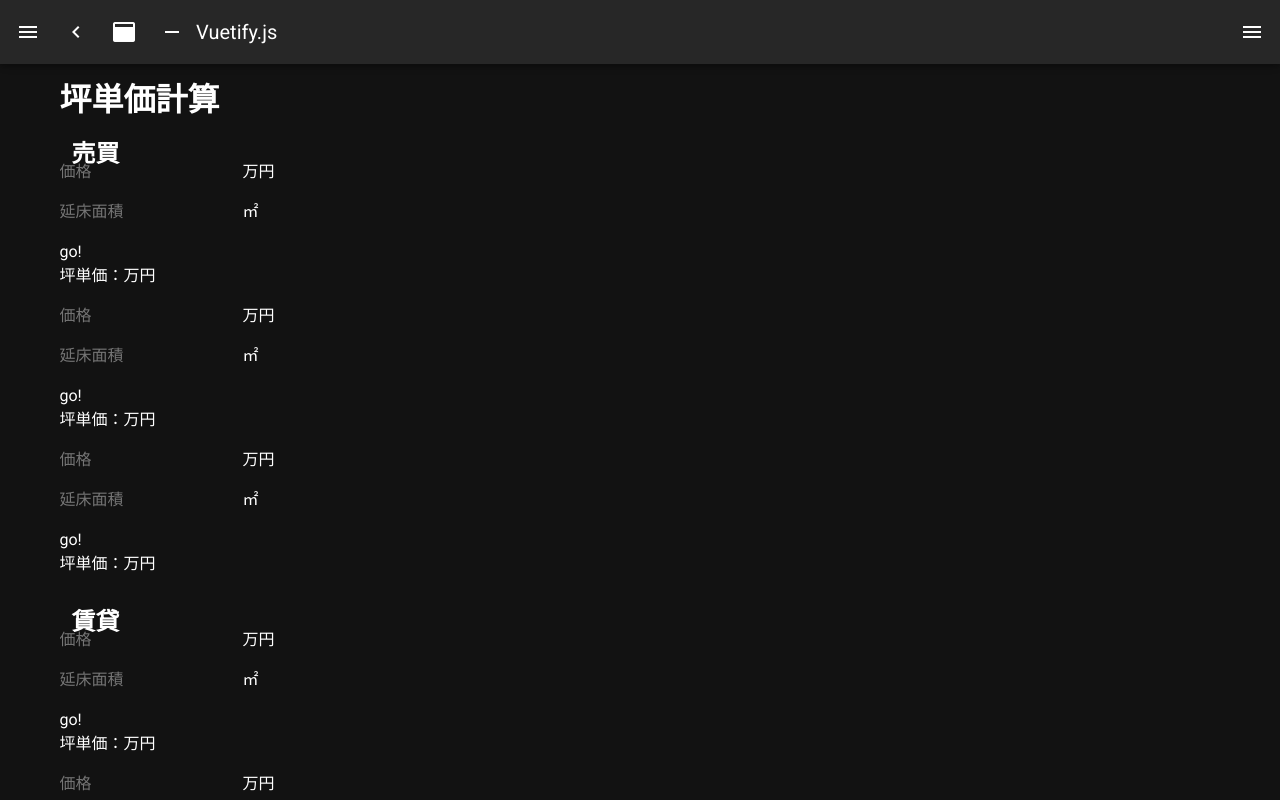
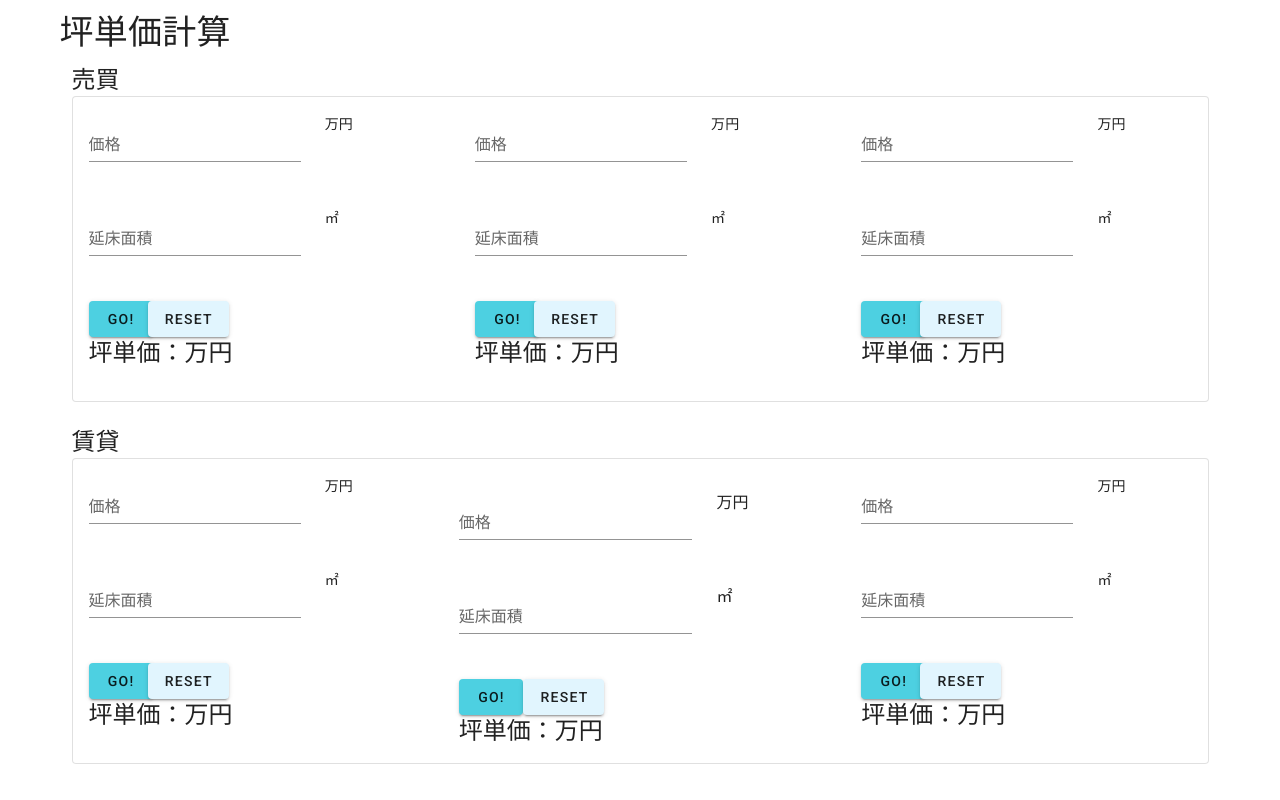
Before and after one commit to yamadabc/unit-price-calculator, a Nuxt app: page / in a window 1280 px wide. Shown: the top 800 px of the page. Built offline with nearby package versions, Linux system fonts and the light colour scheme.

Commit message:
vuetify実装

```diff
--- a/components/Calculator.vue
+++ b/components/Calculator.vue
@@ -1,9 +1,32 @@
 <template>
     <section>
-        <p><input type="text" v-model="price" placeholder="価格" />万円</p>
-        <p><input type="text" v-model="area" placeholder="延床面積" />㎡</p>
-        <button @click='calculate(price,area)'>go!</button>
-        <p>坪単価：{{ data.unitPrice }}万円</p>
+        <v-form ref="form">
+            <v-row>
+                <v-col cols='12' md='8'>
+                    <v-text-field type="text" v-model="price" label="価格" required></v-text-field>
+                </v-col>
+                <v-col cols='12' md='4'>
+                    <p>万円</p>
+                </v-col>
+            </v-row>
+            <v-row>
+                <v-col cols='12' md='8'>
+                    <v-text-field type="text" v-model="area" label="延床面積" required></v-text-field>
+                </v-col>
+                <v-col cols='12' md='4'>
+                    <p>㎡</p>
+                </v-col>
+            </v-row>
+            <v-row>
+                <v-col cols='12' md='2'>
+                    <v-btn class='d-flex flex-row' color="cyan lighten-2" @click='calculate(price,area)'>go!</v-btn>
+                </v-col>
+                <v-col cols='12' md='2'>
+                    <v-btn class='d-flex flex-row' color="light-blue lighten-5" @click='clear'>reset</v-btn>
+                </v-col>
+            </v-row>
+        </v-form>
+        <p class='headline'>坪単価：{{ data.unitPrice }}万円</p>
     </section>
 </template>
 
@@ -23,6 +46,15 @@
             calculate(price, area) {
                 this.data.unitPrice = Math.round(price / (area / 3.30578));
             },
+            clear() {
+                this.$refs.form.reset()
+                this.data.unitPrice = ''
+            }
         }
     })
 </script>
+<style>
+    p {
+        padding: 0;
+    }
+</style>
--- a/layouts/default.vue
+++ b/layouts/default.vue
@@ -1,90 +1,11 @@
 <template>
-  <v-app dark>
-    <v-navigation-drawer
-      v-model="drawer"
-      :mini-variant="miniVariant"
-      :clipped="clipped"
-      fixed
-      app
-    >
-      <v-list>
-        <v-list-item
-          v-for="(item, i) in items"
-          :key="i"
-          :to="item.to"
-          router
-          exact
-        >
-          <v-list-item-action>
-            <v-icon>{{ item.icon }}</v-icon>
-          </v-list-item-action>
-          <v-list-item-content>
-            <v-list-item-title v-text="item.title" />
-          </v-list-item-content>
-        </v-list-item>
-      </v-list>
-    </v-navigation-drawer>
-    <v-app-bar
-      :clipped-left="clipped"
-      fixed
-      app
-    >
-      <v-app-bar-nav-icon @click.stop="drawer = !drawer" />
-      <v-btn
-        icon
-        @click.stop="miniVariant = !miniVariant"
-      >
-        <v-icon>mdi-{{ `chevron-${miniVariant ? 'right' : 'left'}` }}</v-icon>
-      </v-btn>
-      <v-btn
-        icon
-        @click.stop="clipped = !clipped"
-      >
-        <v-icon>mdi-application</v-icon>
-      </v-btn>
-      <v-btn
-        icon
-        @click.stop="fixed = !fixed"
-      >
-        <v-icon>mdi-minus</v-icon>
-      </v-btn>
-      <v-toolbar-title v-text="title" />
-      <v-spacer />
-      <v-btn
-        icon
-        @click.stop="rightDrawer = !rightDrawer"
-      >
-        <v-icon>mdi-menu</v-icon>
-      </v-btn>
-    </v-app-bar>
+  <v-app>
     <v-main>
       <v-container>
         <nuxt />
       </v-container>
     </v-main>
-    <v-navigation-drawer
-      v-model="rightDrawer"
-      :right="right"
-      temporary
-      fixed
-    >
-      <v-list>
-        <v-list-item @click.native="right = !right">
-          <v-list-item-action>
-            <v-icon light>
-              mdi-repeat
-            </v-icon>
-          </v-list-item-action>
-          <v-list-item-title>Switch drawer (click me)</v-list-item-title>
-        </v-list-item>
-      </v-list>
-    </v-navigation-drawer>
-    <v-footer
-      :absolute="!fixed"
-      app
-    >
-      <span>&copy; {{ new Date().getFullYear() }}</span>
-    </v-footer>
+
   </v-app>
 </template>
 
@@ -110,7 +31,7 @@ export default {
       miniVariant: false,
       right: true,
       rightDrawer: false,
-      title: 'Vuetify.js'
+      title: '坪単価計算'
     }
   }
 }
--- a/nuxt.config.js
+++ b/nuxt.config.js
@@ -61,9 +61,18 @@ export default {
   vuetify: {
     customVariables: ['~/assets/variables.scss'],
     theme: {
-      dark: true,
+      dark: false,
       themes: {
         dark: {
+          primary: colors.blue.darken2,
+          accent: colors.grey.darken3,
+          secondary: colors.amber.darken3,
+          info: colors.teal.lighten1,
+          warning: colors.amber.base,
+          error: colors.deepOrange.accent4,
+          success: colors.green.accent3
+        },
+        light: {
           primary: colors.blue.darken2,
           accent: colors.grey.darken3,
           secondary: colors.amber.darken3,
--- a/pages/index.vue
+++ b/pages/index.vue
@@ -1,30 +1,50 @@
 <template>
   <div>
-  <h1>坪単価計算</h1>
-		<div class="container">
-			<h2>売買</h2>
-			<div class="row">
+    <h1 class='display-1'>坪単価計算</h1>
+    <v-container>
+      <h2 class='headline'>売買</h2>
+      <v-card outlined>
+        <v-row>
+          <v-col cols='12' md='4'>
+            <v-card-text>
               <calculator></calculator>
-			</div>
-			<div class="row">
+            </v-card-text>
+          </v-col>
+          <v-col cols='12' md='4'>
+            <v-card-text>
               <calculator></calculator>
-			</div>
-			<div class="row">
+            </v-card-text>
+          </v-col>
+          <v-col cols='12' md='4'>
+            <v-card-text>
               <calculator></calculator>
-			</div>
-		</div>
-		<div class='container'>
-			<h2>賃貸</h2>
-			<div class="row">
+            </v-card-text>
+          </v-col>
+        </v-row>
+      </v-card>
+    </v-container>
+    <v-container>
+      <h2 class='headline'>賃貸</h2>
+      <v-card outlined>
+        <v-row>
+          <v-col cols='12' md='4'>
+            <v-card-text>
               <calculator></calculator>
-			</div>
-			<div class="row">
+            </v-card-text>
+          </v-col>
+          <v-col cols='12' md='4'>
+            <v-card-text>
+            </v-card-text>
             <calculator></calculator>
-			</div>
-			<div class="row">
+          </v-col>
+          <v-col cols='12' md='4'>
+            <v-card-text>
               <calculator></calculator>
-			</div>
-		</div>
+            </v-card-text>
+          </v-col>
+        </v-row>
+      </v-card>
+    </v-container>
   </div>
 </template>
 
```
Lines whose indentation alone changed are shown as unchanged.
